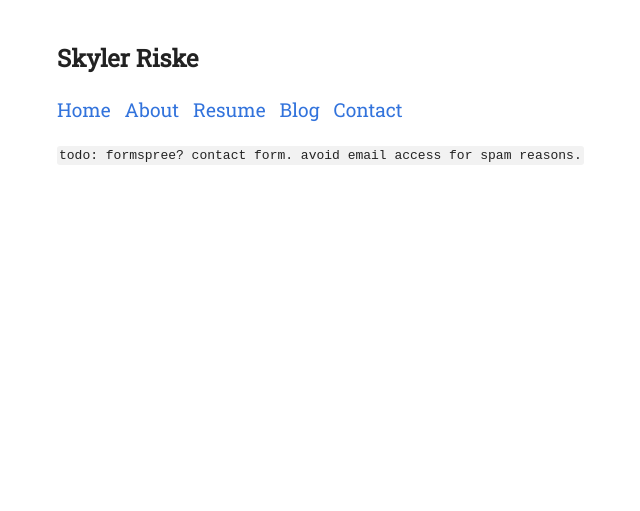
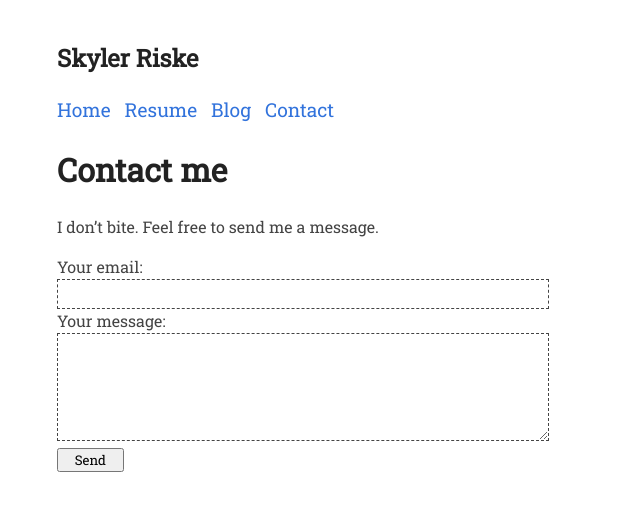
Before and after one commit to sriske2/sriske2.github.io, a Jekyll site: the page built from contact.md, in a window 1280 px wide. Shown: the top 511 px of the page, without its empty margins (223-863 px from the left). Built offline with Jekyll 4.4.1, drawn with Linux system fonts in a browser that asks for light colours.

Commit message:
update contact field and tweak site

```diff
--- a/_data/navigation.yml
+++ b/_data/navigation.yml
@@ -1,7 +1,7 @@
 - name: Home
   url: /
-- name: About
-  url: /about/
+  #- name: About
+  #url: /about/
 - name: Resume
   url: /resume/
 - name: Blog
--- a/assets/style.css
+++ b/assets/style.css
@@ -356,3 +356,16 @@ small a {
     padding: 50px;
     text-align: center;
 }*/
+
+/* my own stuff */
+#contactform label input {
+    width: 30em;
+}
+#contactform label textarea {
+    width: 30em;
+    height: 6em;
+}
+#contactform button {
+    font-family: "Roboto Slab", serif;
+    width: 5em;
+}
--- a/contact.md
+++ b/contact.md
@@ -1,6 +1,24 @@
 ---
 layout: default
 permalink: /contact/
+title: Contact
 ---
 
-`todo: formspree? contact form. avoid email access for spam reasons.`
+# Contact me
+I don't bite. Feel free to send me a message.
+
+<form id="contactform"
+  action="https://formspree.io/f/maygwkrj"
+  method="POST">
+  <label>
+    Your email:
+    <br/><input type="email" name="email">
+  </label>
+<br/>
+  <label>
+    Your message:
+    <br/><textarea name="message"></textarea>
+  </label>
+  <!-- your other form fields go here -->
+  <br/><button type="submit">Send</button>
+</form>
```
Also changed, not shown: blog.md (+3 -2 lines), resume.md (+5 -4 lines), _includes/header.html (line endings or trailing spaces).
